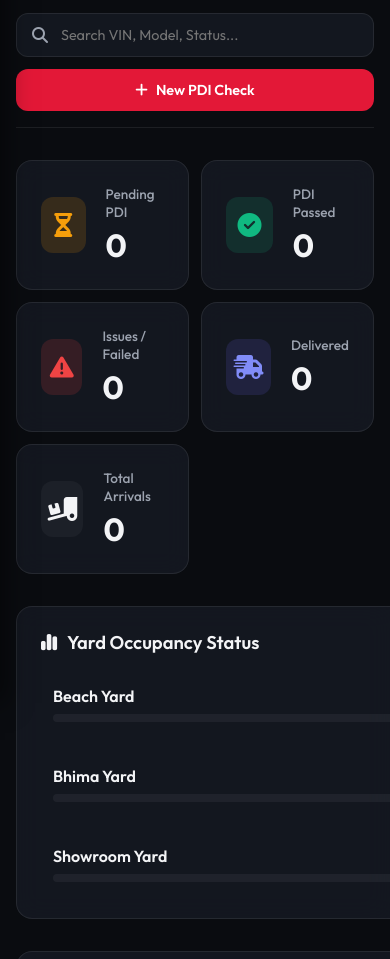
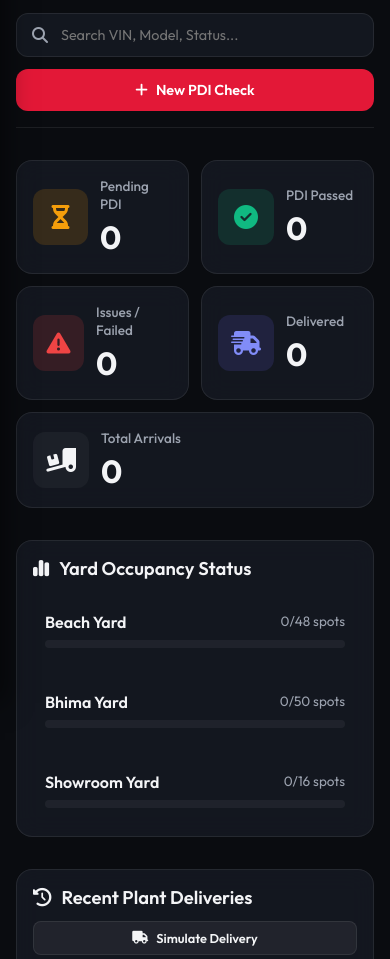
Before and after one commit to drifter47/PDI, a website: page www/index.html in a window 390 px wide. Shown: the part 141-1100 px from the top of the page. Drawn offline with Linux system fonts and the light colour scheme.

Commit message:
Optimize dashboard for mobile: fix grid overflow clipping, adjust stats cards column spanning, and wrap card headers

```diff
--- a/www/style.css
+++ b/www/style.css
@@ -1756,15 +1756,42 @@ select option {
         width: 100% !important;
     }
 
-    .btn {
-        width: 100%;
+    /* Force specific layout actions to be full width, leaving table actions compact */
+    .top-bar-actions .btn,
+    .form-actions-bar .btn {
+        width: 100% !important;
         justify-content: center;
     }
 
-    /* Dashboard Stats Grid */
+    /* Optimize cards and fix CSS grid child width overflow issues */
+    .card {
+        padding: 16px !important;
+        min-width: 0 !important; /* critical to let inner content (tables/scrolls) scale */
+    }
+
+    /* Stack card headers vertically on mobile to prevent overflow */
+    .card-header {
+        flex-direction: column;
+        align-items: stretch !important;
+        gap: 12px;
+    }
+    .card-header .btn {
+        width: 100% !important;
+        justify-content: center;
+    }
+
+    /* Dashboard Stats Grid (Symmetric 2-column layout) */
     .stats-grid {
-        grid-template-columns: repeat(auto-fit, minmax(160px, 1fr)) !important;
+        grid-template-columns: repeat(2, 1fr) !important;
         gap: 12px !important;
+    }
+    .stats-grid .stat-card {
+        padding: 16px !important;
+        gap: 12px !important;
+    }
+    /* Total Arrivals card spans across both columns */
+    .stats-grid .stat-card:nth-child(5) {
+        grid-column: span 2;
     }
 
     /* Tables responsive wrapping */
```
